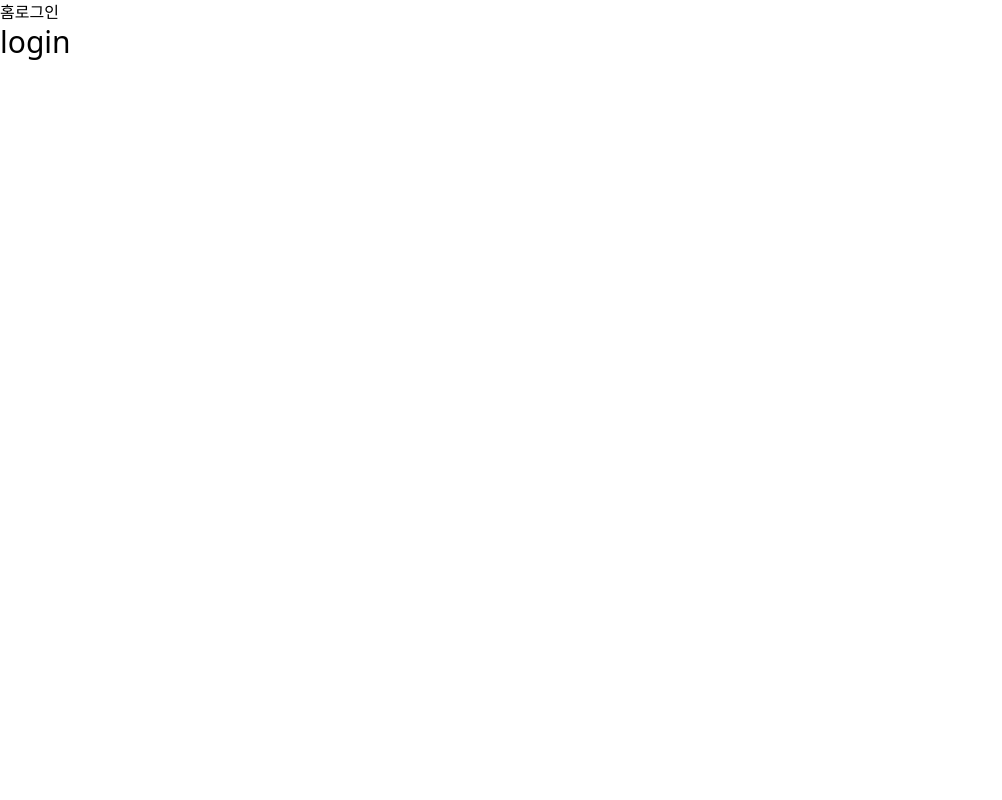
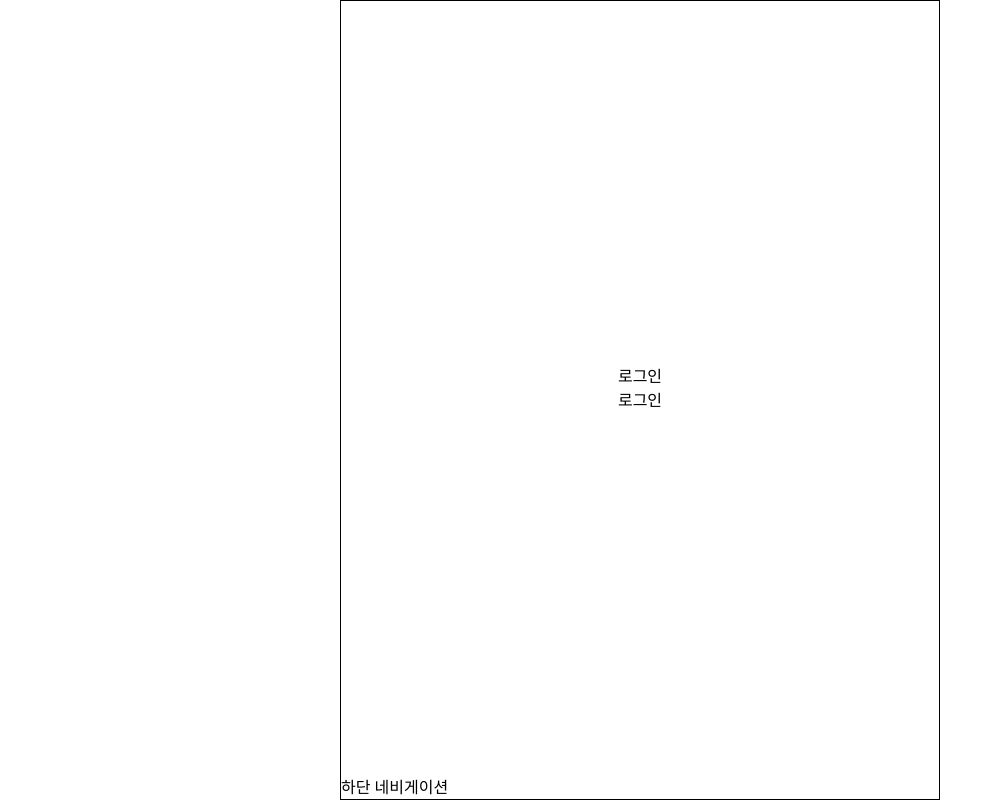
Before and after one commit to SKHU-BUZZLE/SKHU_Buzzle_FE, a React (Vite) app: page /login in a window 1280 px wide. Shown: the whole page, without its empty margins (0-1002 px from the left). Built offline with nearby package versions, Linux system fonts and the light colour scheme.

Commit message:
layout 마무리

```diff
--- a/package.json
+++ b/package.json
@@ -10,6 +10,7 @@
     "preview": "vite preview"
   },
   "dependencies": {
+    "@lottiefiles/dotlottie-react": "^0.13.2",
     "@tailwindcss/vite": "^4.0.6",
     "axios": "^1.8.3",
     "react": "^18.3.1",
--- a/src/App.tsx
+++ b/src/App.tsx
@@ -1,15 +1,24 @@
 import { Route, Routes } from "react-router";
-import Header from "./components/Header";
-import Home from "./pages/Home";
-import Login from "./pages/Login";
+import Layout from "./layouts/layouts";
+import LoginPage from "./pages/login/Login";
+import PrivateRoute from "./routes/PrivateRoute";
+import { DotLottieReact } from "@lottiefiles/dotlottie-react";
+
 
 export default function App() {
   return (
     <>
-      <Header />
-      <Routes>
-        <Route path="/" element={<Home />} />
-        <Route path="/login" element={<Login />} />
+
+      <Routes location={location}>
+        <Route path="/" element={<Layout/>}>
+          <Route path="login" element={<LoginPage />} />
+          {/* <Route  path="main" element={<div className="w-full justify-center" >    <DotLottieReact className=""
+      src="https://lottie.host/9806b5eb-cb12-4063-bc82-0a238cf7c1e1/XdwHmrzE6b.lottie"
+      loop
+      autoplay
+    />메인페이지</div>} /> */}
+          <Route path="game" element={<div />} />
+          </Route >
       </Routes>
     </>
   );
--- a/src/css/index.css
+++ b/src/css/index.css
@@ -1 +1,21 @@
 @import "./taliwind.css";
+
+
+
+* {
+    margin: 0;
+    padding: 0;
+    box-sizing: border-box;
+}
+
+.backgorund-blue{
+    background-color: #0147d3;
+}
+
+.backgorund-red{
+    background-color: red;
+}
+
+.main-content{
+    background-color: aqua;
+}
--- a/src/layouts/layouts.tsx
+++ b/src/layouts/layouts.tsx
@@ -1 +1,35 @@
-// 레이아웃 관련 컴포넌트 (Header, Sidebar등)
+import { useEffect, useRef } from "react";
+import { Outlet, useLocation } from "react-router-dom";
+
+function Layout() {
+  const location = useLocation();
+  // "/game"로 변경해주어야 올바르게 비교됨
+  const showNav =
+    location.pathname === "/login" ||
+    location.pathname === "/main" ||
+    location.pathname === "/game";
+
+  const renderBottmNav = () => {
+    if (showNav) {
+      return <div>하단 네비게이션</div>;
+    } else {
+      return null;
+    }
+  };
+
+  const scrollContainerRef = useRef<HTMLDivElement>(null);
+
+  return (
+    <div
+      ref={scrollContainerRef}
+      className="relative border border-black max-w-[600px] min-w-[320px] w-full h-screen mx-auto flex flex-col overflow-y-auto"
+    >
+      <div className="flex-1 flex justify-center w-full px-3">
+        <Outlet />
+      </div>
+      {renderBottmNav()}
+    </div>
+  );
+}
+
+export default Layout;
--- /dev/null
+++ b/src/pages/FullscreenPage.tsx
@@ -0,0 +1,18 @@
+
+function FullscreenLayout() {
+  return (
+    <div className="backgorund min-h-screen flex flex-col bg-gray-700">
+      {/* 상단 바탕 영역 */}
+
+      <main className="min-h-full flex-1 flex items-center justify-center">
+        <div className=" main-content min-w-[320px] max-w-[640px] w-full p-6 rounded shadow">
+          <p>메인 컨텐츠</p>
+        </div>
+      </main>
+
+
+    </div>
+  );
+}
+
+export default FullscreenLayout;
--- /dev/null
+++ b/src/pages/login/Login.tsx
@@ -0,0 +1,10 @@
+function LoginPage (){
+    return (
+        <div className="flex flex-col justify-center items-center w-full">
+            <div>로그인 </div>
+            <button>로그인</button>
+        </div>
+    )
+}
+
+export default LoginPage;
--- /dev/null
+++ b/src/routes/PrivateRoute.tsx
@@ -0,0 +1,8 @@
+import { Navigate, Outlet } from "react-router-dom";
+
+const PrivateRoute = ()=>{
+    const isLogin = false;
+    return isLogin ? <Outlet /> : <Navigate to="/login" />;
+}
+
+export default PrivateRoute;
```
Also changed, not shown: src/assets/images/BUZZLE.png (added), src/css/taliwind.css (line endings or trailing spaces).
